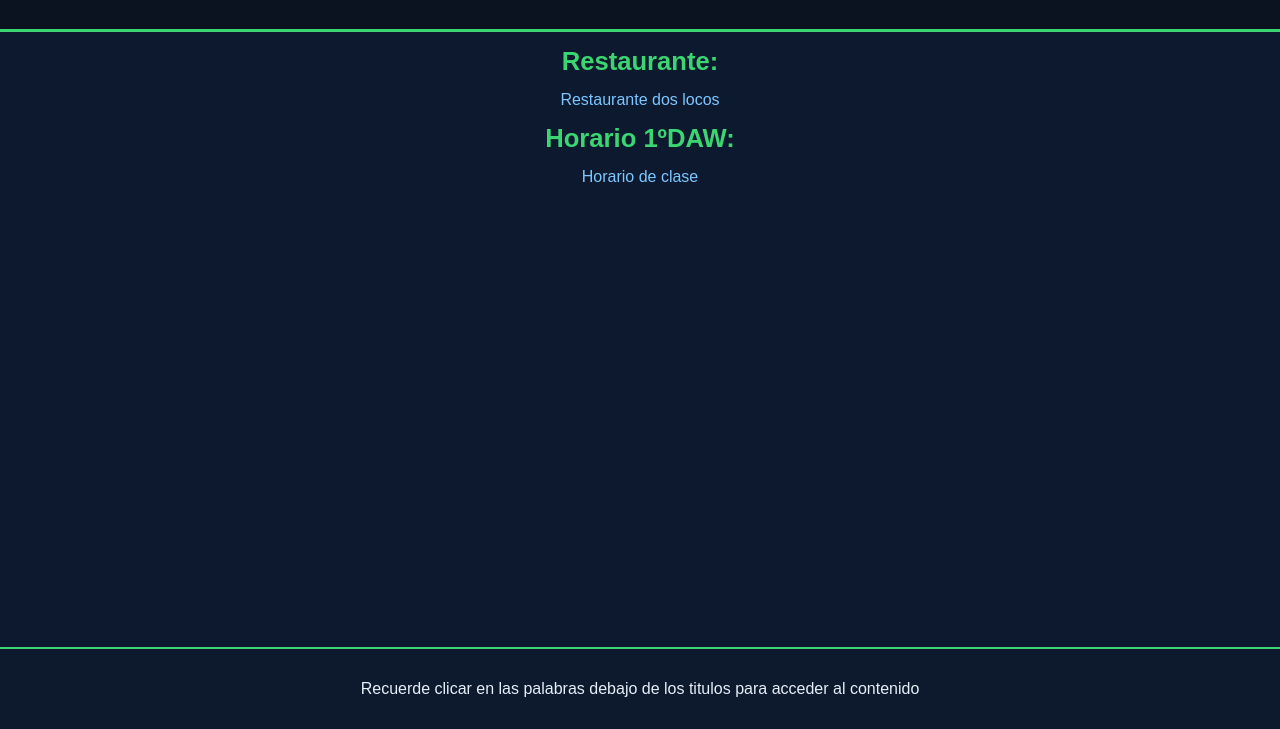
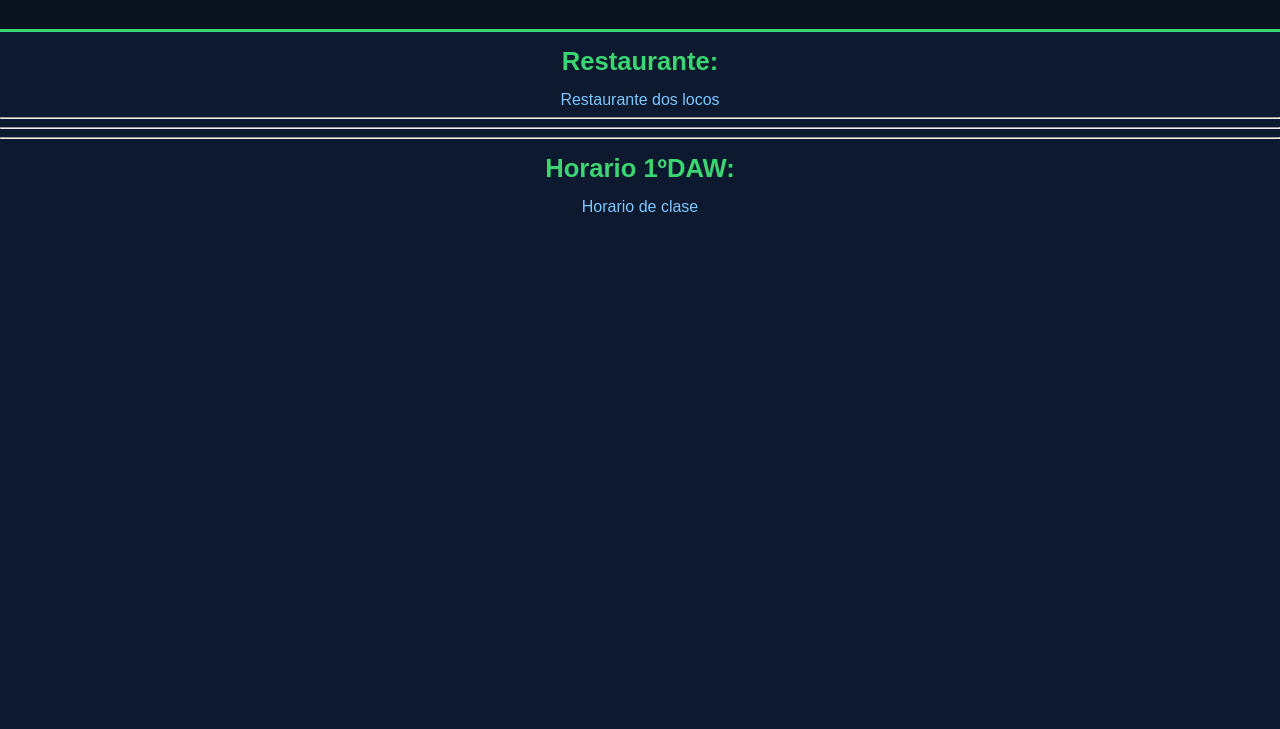
Before and after one commit to Angelitrooo/Angelitrooo.github.io, a plain HTML site: page index.html in a window 1280 px wide. Shown: the part 71-800 px from the top of the page. Drawn offline with Linux system fonts and the light colour scheme.

Commit message:
Add files via upload

```diff
--- a/index.html
+++ b/index.html
@@ -14,12 +14,11 @@
     </header>
     <h2>Restaurante:</h2>
     <a href="./restaurante/index.html">Restaurante dos locos</a>
-
+    <hr>
+    <hr>
+    <hr>
     <h2>Horario 1ºDAW:</h2>
     <a href="./horario/index.html">Horario de clase</a>
-    <footer>
-        <p>Recuerde clicar en las palabras debajo de los titulos para acceder al contenido</p>
-    </footer>
 </body>
 
 </html>
```
